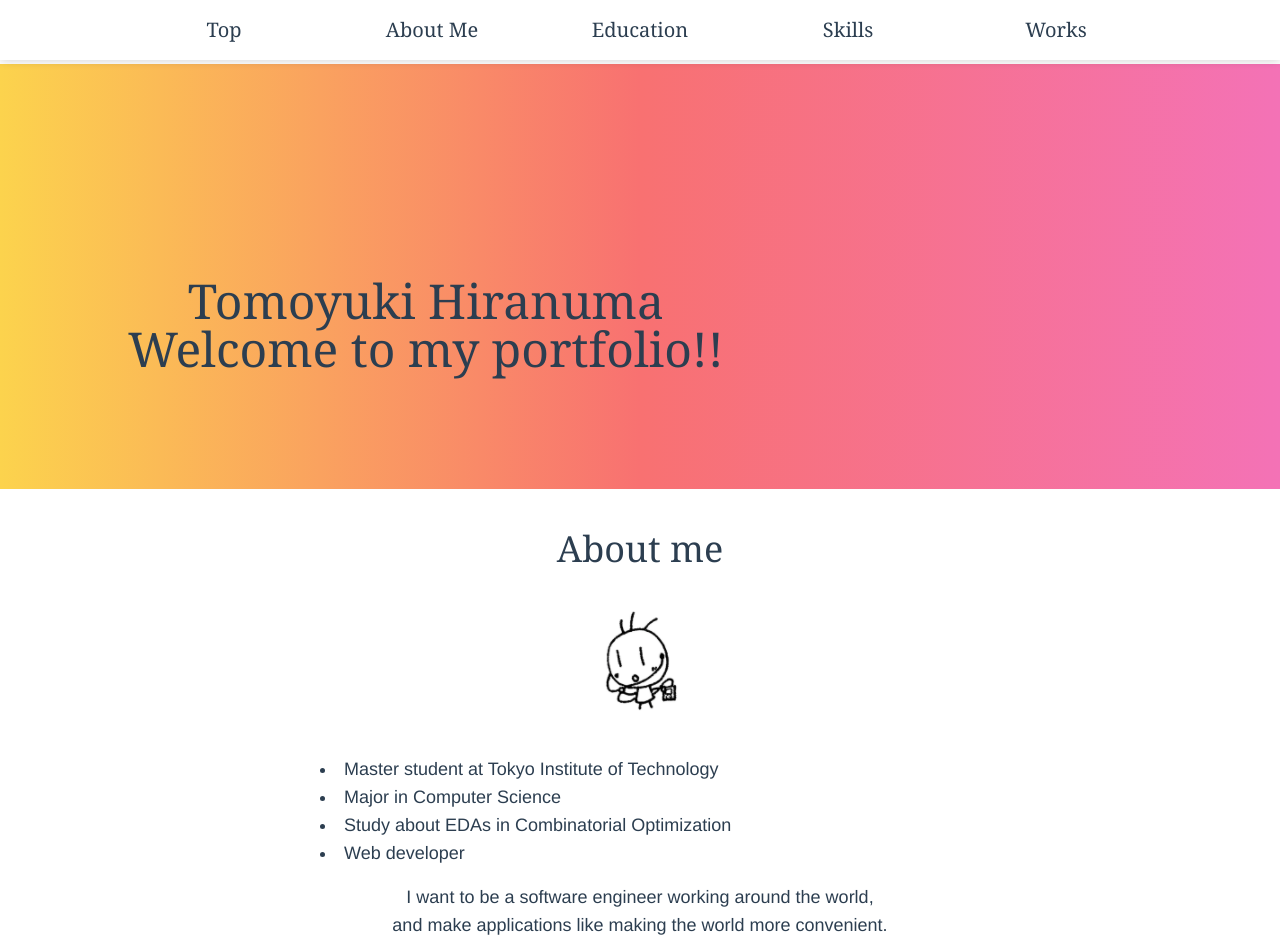
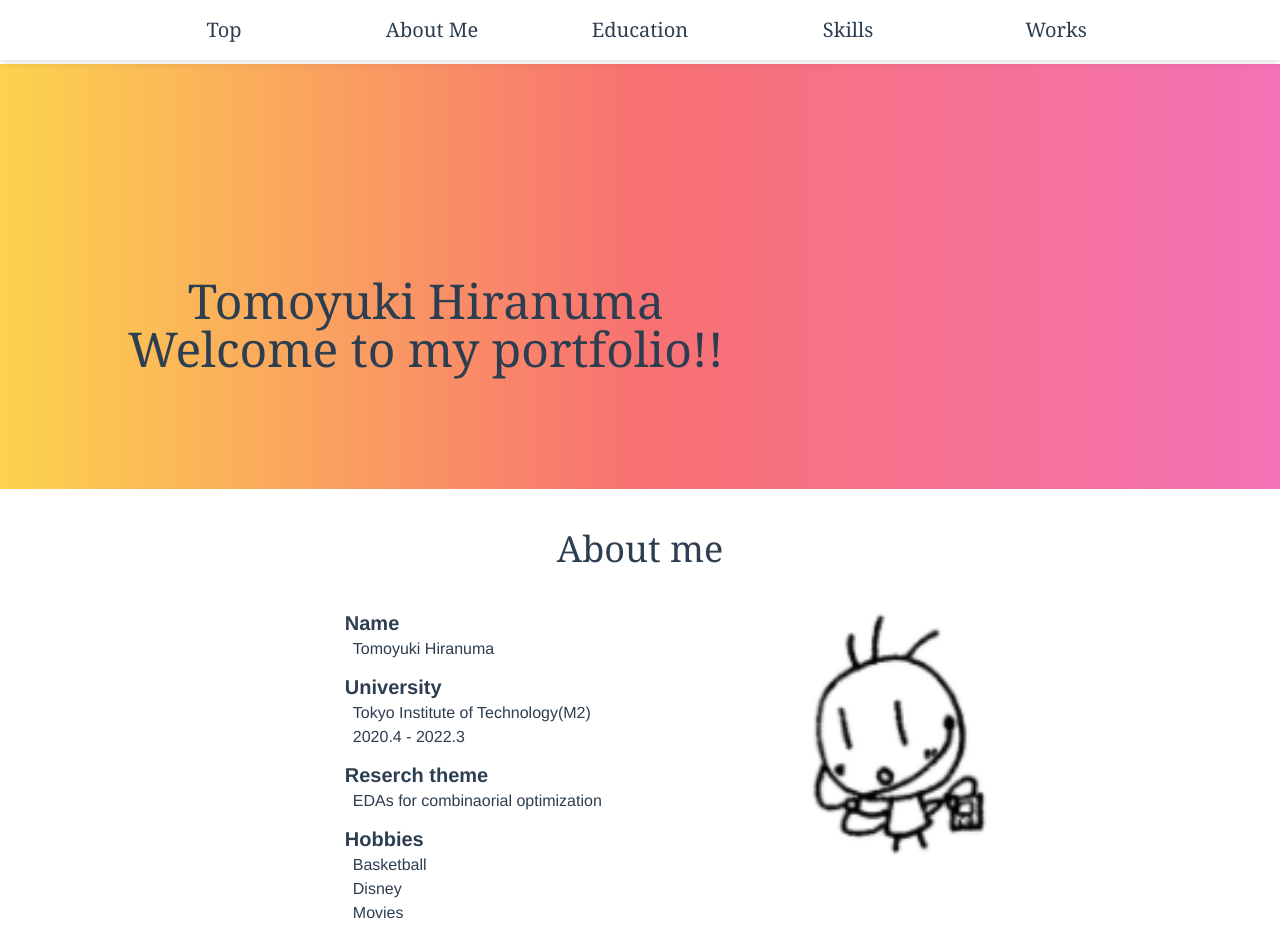
Before and after one commit to tomoyuki-hiranuma/portfolio, a Vue app: page / in a window 1280 px wide. Shown: the top 952 px of the page. Built offline with nearby package versions, Linux system fonts and the light colour scheme.

Commit message:
update about me

```diff
--- a/src/components/About.vue
+++ b/src/components/About.vue
@@ -1,17 +1,38 @@
 <template>
   <div id="about">
     <p class="text-2xl md:text-4xl my-7 md:my-10 font-serif">About me</p>
-    <img src="/images/icon.png" class="mx-auto" />
+    <div>
+      <div class="w-3/5 mx-auto h-auto text-sm md:text-base">
+        <div class="mx-auto">
+          <img src="/images/icon.png" class="mx-auto float-right w-1/3" />
+        </div>
+        <div class="w-4/5 mx-auto">
+          <div class="m-3">
+            <p class="text-base md:text-xl font-bold text-left">Name</p>
+            <p class="text-left pl-2">Tomoyuki Hiranuma</p>
+          </div>
+          <div class="m-3">
+            <p class="text-base md:text-xl font-bold text-left">University</p>
+            <p class="text-left pl-2">Tokyo Institute of Technology(M2)</p>
+            <p class="text-left pl-2">2020.4 - 2022.3</p>
+          </div>
+          <div class="m-3">
+            <p class="text-base md:text-xl font-bold text-left">
+              Reserch theme
+            </p>
+            <p class="text-left pl-2">EDAs for combinaorial optimization</p>
+          </div>
+          <div class="m-3">
+            <p class="text-base md:text-xl font-bold text-left">Hobbies</p>
+            <p class="text-left pl-2">Basketball</p>
+            <p class="text-left pl-2">Disney</p>
+            <p class="text-left pl-2">Movies</p>
+          </div>
+        </div>
+      </div>
+    </div>
     <div class="w-1/2 mx-auto text-sm md:text-lg my-7 md:my-10">
-      <div class="">
-        <li class="text-left">
-          Master student at Tokyo Institute of Technology
-        </li>
-        <li class="text-left">Major in Computer Science</li>
-        <li class="text-left">
-          Study about EDAs in Combinatorial Optimization
-        </li>
-        <li class="text-left mb-4">Web developer</li>
+      <div>
         <p>I want to be a software engineer working around the world,</p>
         <p>and make applications like making the world more convenient.</p>
       </div>
```
